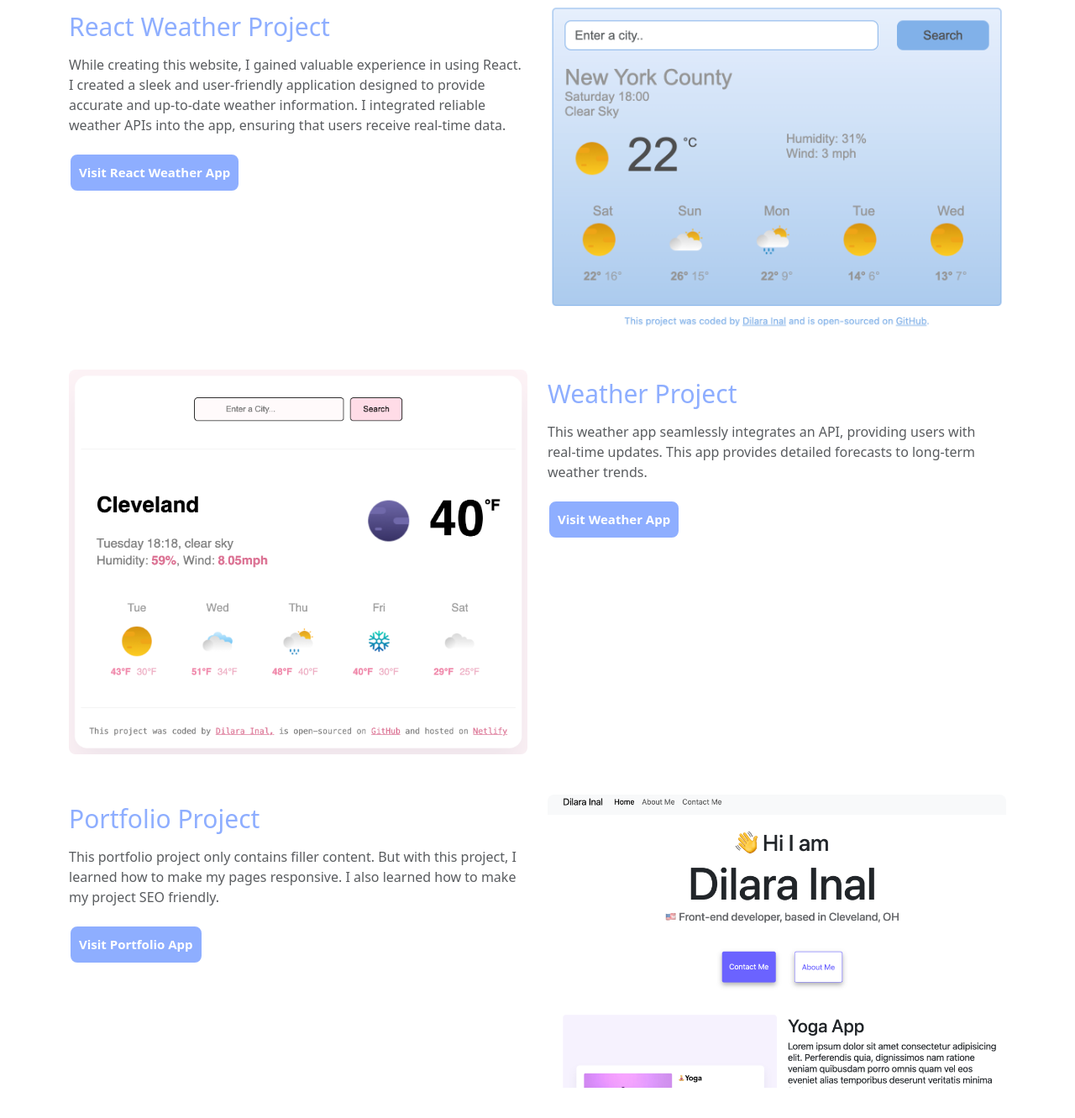
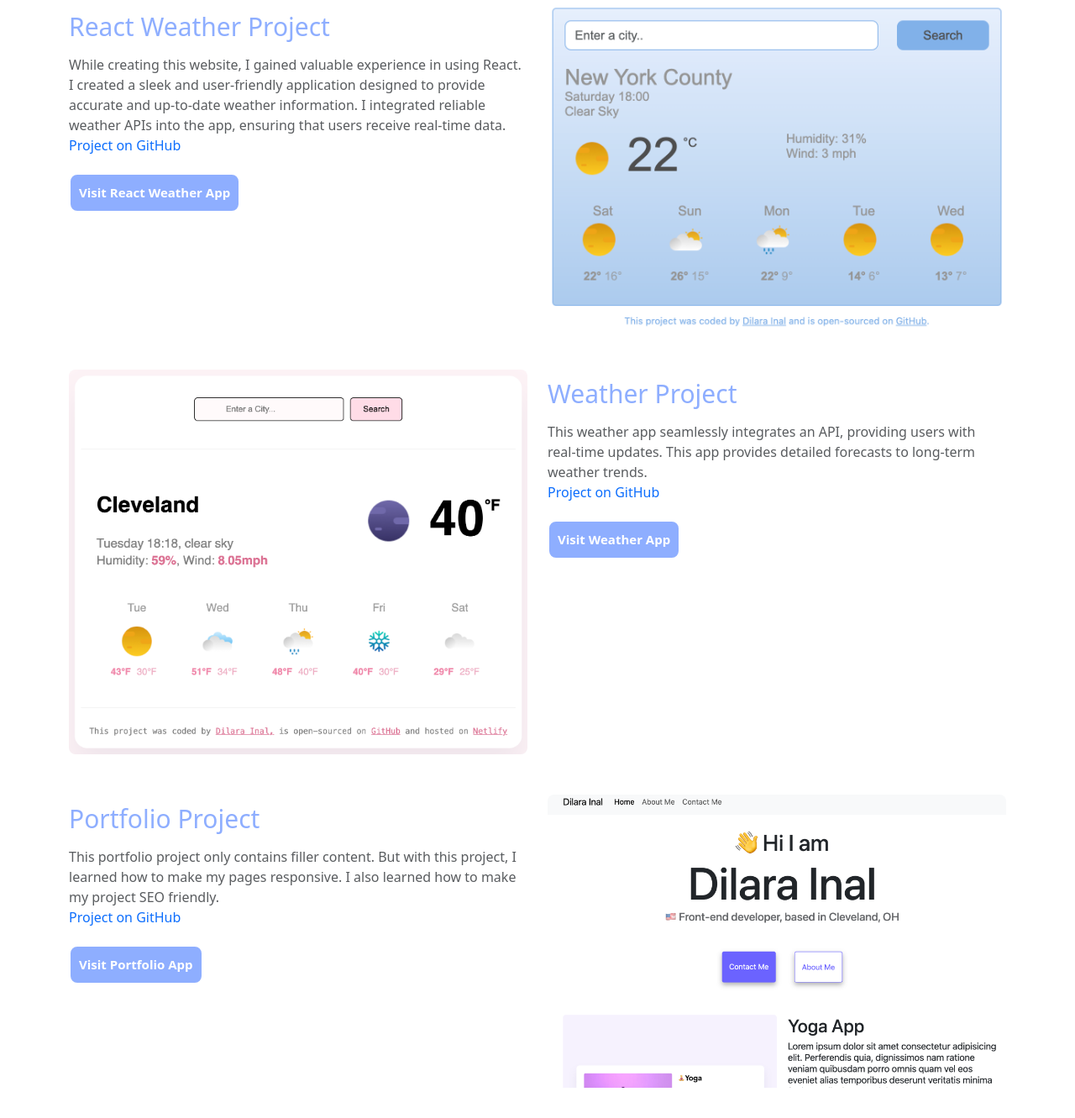
Before and after one commit to dilarainal/portfolio-project, a plain HTML site: page work.html in a window 1280 px wide. Shown: the part 249-1580 px from the top of the page at 84% size. Drawn offline with nearby package versions, Linux system fonts and the light colour scheme.

Commit message:
Added GitHub links to projects

```diff
--- a/work.html
+++ b/work.html
@@ -77,6 +77,14 @@
               provide accurate and up-to-date weather information. I integrated
               reliable weather APIs into the app, ensuring that users receive
               real-time data.
+              <br />
+              <a
+                class="link text-decoration-none"
+                href="https://github.com/dilarainal/react-weather-app"
+                target="_blank"
+              >
+                Project on GitHub
+              </a>
             </p>
             <a
               class="btn btn-view-projects"
@@ -113,6 +121,14 @@
               This weather app seamlessly integrates an API, providing users
               with real-time updates. This app provides detailed forecasts to
               long-term weather trends.
+              <br />
+              <a
+                class="link text-decoration-none"
+                href="https://github.com/dilarainal/weatherapp-with-forecast"
+                target="_blank"
+              >
+                Project on GitHub
+              </a>
             </p>
             <a
               class="btn btn-view-projects"
@@ -133,6 +149,14 @@
               This portfolio project only contains filler content. But with this
               project, I learned how to make my pages responsive. I also learned
               how to make my project SEO friendly.
+              <br />
+              <a
+                class="link text-decoration-none"
+                href="https://github.com/dilarainal/responsive-project-using-advanced-tools"
+                target="_blank"
+              >
+                Project on GitHub
+              </a>
             </p>
             <a
               class="btn btn-view-projects"
@@ -168,6 +192,14 @@
             <p class="text-muted">
               This is the first project that I created with SheCodes. It is a
               simple project where I learned HTML and CSS.
+              <br />
+              <a
+                class="link text-decoration-none"
+                href="https://github.com/dilarainal/first-shecodes-project"
+                target="_blank"
+              >
+                Project on GitHub
+              </a>
             </p>
             <a
               class="btn btn-view-projects"
```
Also changed, not shown: 1 other file.
